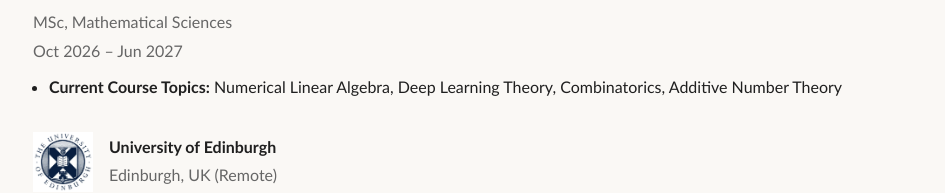
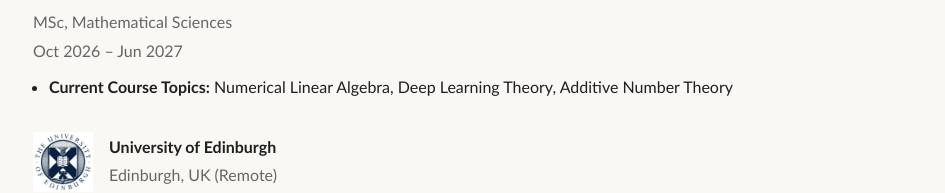
Before and after one commit to noahbelzer/noahbelzer.github.io, a plain HTML site: page index.html in a window 1280 px wide. Shown: the part 1325-1518 px from the top of the page, without its empty margins (147-1092 px from the left). Drawn offline with Linux system fonts and the light colour scheme; a web font is replaced by a local one.

Commit message:
Edited the Education section

```diff
--- a/index.html
+++ b/index.html
@@ -423,7 +423,7 @@
         <p class="designation">MSc, Mathematical Sciences</p>
         <p class="meta">Oct 2026 – Jun 2027</p>
         <ul>
-        <li><strong>Current Course Topics:</strong> Numerical Linear Algebra, Deep Learning Theory, Combinatorics, Additive Number Theory</li>
+        <li><strong>Current Course Topics:</strong> Numerical Linear Algebra, Deep Learning Theory, Additive Number Theory</li>
         </ul>
       </article>
 
```
